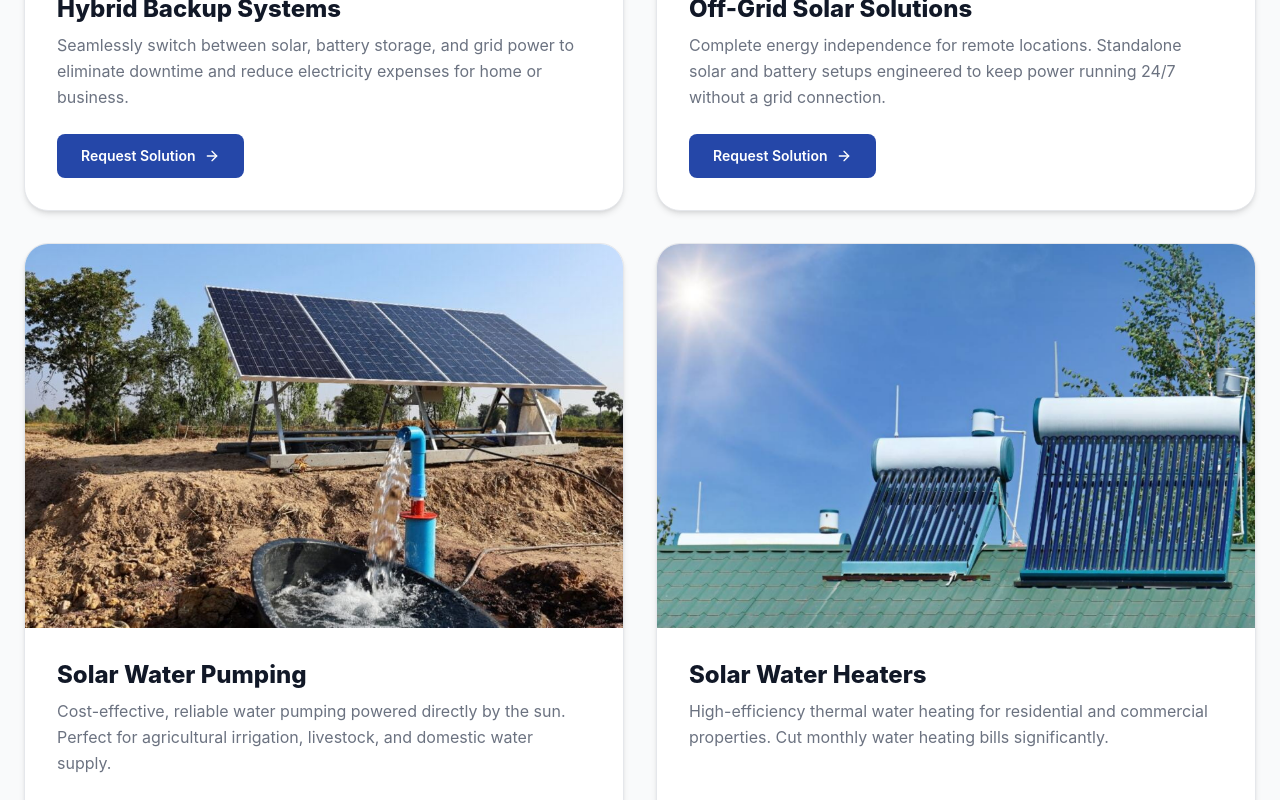
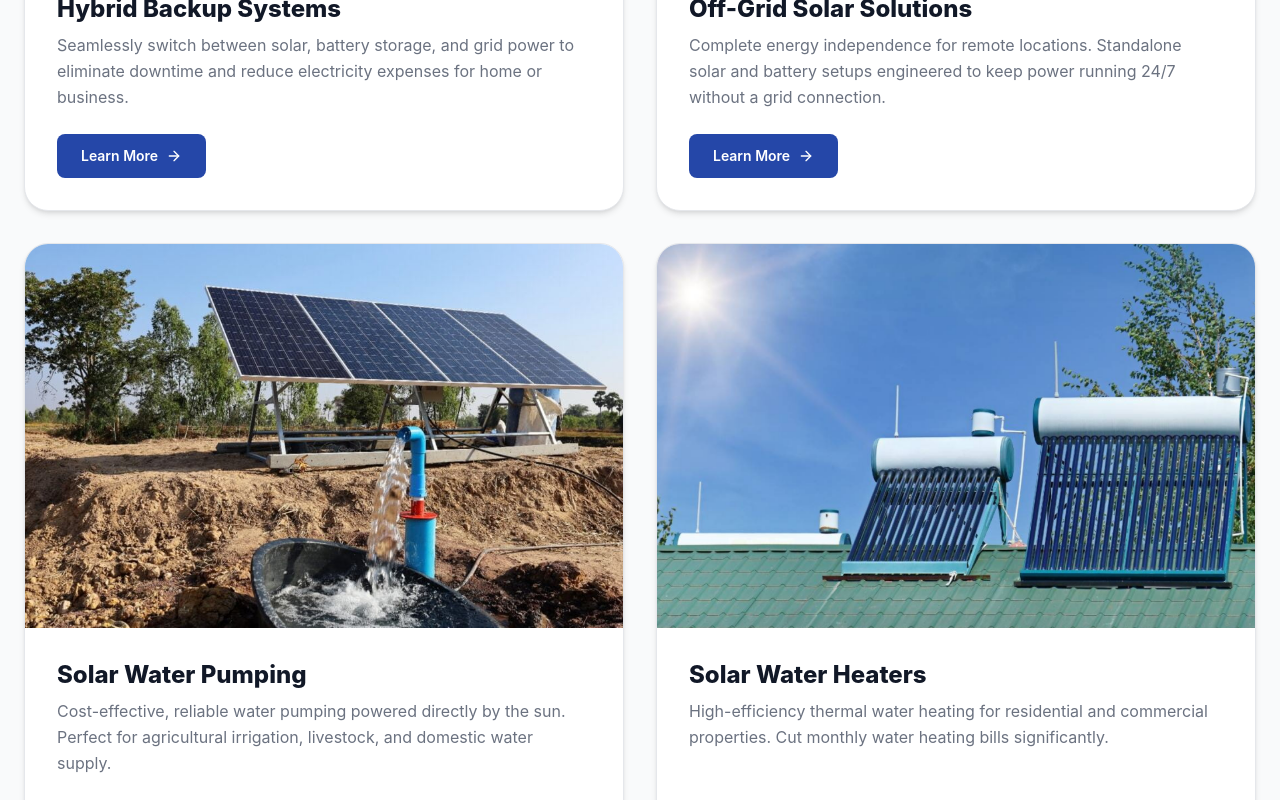
Before and after one commit to edkariuki/GDLite, a React (Vite) app in the folder GDLite/: page /power-systems in a window 1280 px wide. Shown: the part 1200-2000 px from the top of the page. Built offline with nearby package versions, Linux system fonts and the light colour scheme.

Commit message:
update request solution

```diff
--- a/GDLite/src/pages/solutions/network_systems.jsx
+++ b/GDLite/src/pages/solutions/network_systems.jsx
@@ -106,7 +106,7 @@ export default function NetworkSystems() {
                                         href={service.linkUrl || "#contact"}
                                         className="inline-flex items-center justify-center px-6 py-3 text-sm font-semibold text-white bg-brand rounded-lg hover:bg-brand-hover focus:ring-4 focus:ring-brand-focus transition-colors duration-200 w-full sm:w-auto"
                                     >
-                                        Request Solution
+                                        Learn More
                                         <ArrowRight className="w-4 h-4 ml-2" />
                                     </a>
                                 </div>
--- a/GDLite/src/pages/solutions/power_systems.jsx
+++ b/GDLite/src/pages/solutions/power_systems.jsx
@@ -106,7 +106,7 @@ export default function PowerSystems() {
                                         href={service.linkUrl || "#contact"}
                                         className="inline-flex items-center justify-center px-6 py-3 text-sm font-semibold text-white bg-brand rounded-lg hover:bg-brand-hover focus:ring-4 focus:ring-brand-focus transition-colors duration-200 w-full sm:w-auto"
                                     >
-                                        Request Solution
+                                        Learn More
                                         <ArrowRight className="w-4 h-4 ml-2" />
                                     </a>
                                 </div>
--- a/GDLite/src/pages/solutions/security_systems.jsx
+++ b/GDLite/src/pages/solutions/security_systems.jsx
@@ -106,7 +106,7 @@ export default function SecuritySystems() {
                                         href={service.linkUrl || "#contact"}
                                         className="inline-flex items-center justify-center px-6 py-3 text-sm font-semibold text-white bg-brand rounded-lg hover:bg-brand-hover focus:ring-4 focus:ring-brand-focus transition-colors duration-200 w-full sm:w-auto"
                                     >
-                                        Request Solution
+                                        Learn More
                                         <ArrowRight className="w-4 h-4 ml-2" />
                                     </a>
                                 </div>
```
